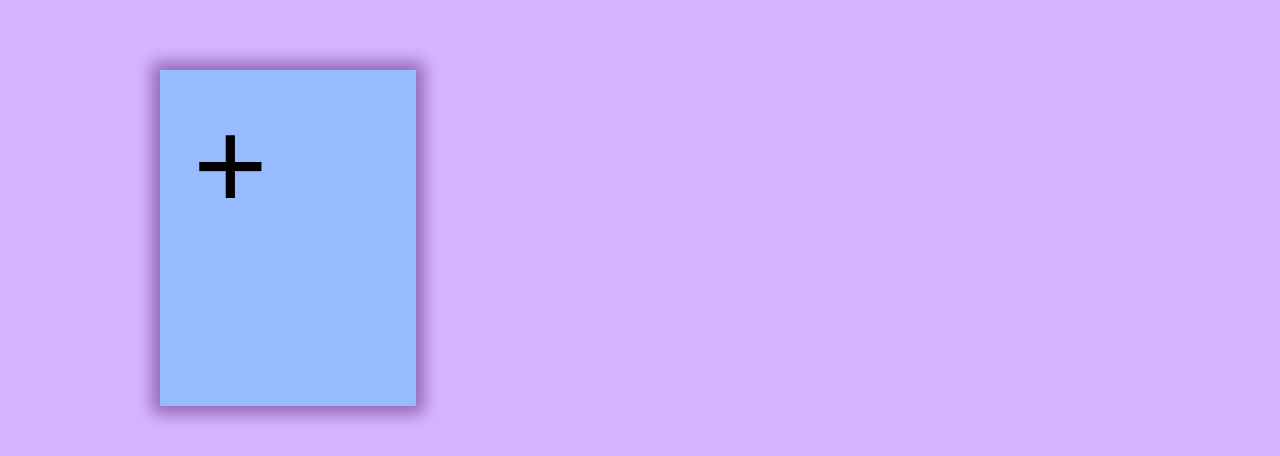
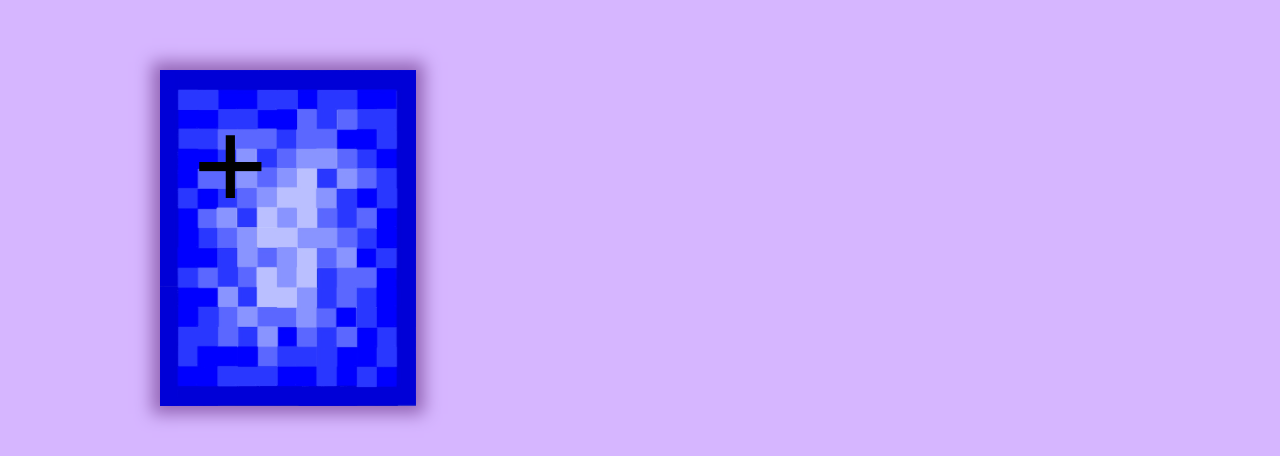
Before and after one commit to MichelleW1234/Word-Processor, a React (Vite) app: page /#/home in a window 1280 px wide. Shown: the part 220-676 px from the top of the page. Built offline with nearby package versions, Linux system fonts and the light colour scheme.

Commit message:
new image

```diff
--- a/src/components/Homescreen/components/Homescreen.css
+++ b/src/components/Homescreen/components/Homescreen.css
@@ -92,15 +92,19 @@
     font-size: 8rem;
     padding: 2rem;
 
-    background-color: rgb(150, 188, 255);
     box-shadow: 0 0 1rem 0.5rem rgb(147, 102, 182);
+
+    background-image: url("../../../images/image 2.svg");
+    background-repeat: no-repeat;
+    background-size: cover;
+    background-position: center;
 
 }
 
 .HomeDocPageNew:hover{
 
     color: white;
-    background-color: rgb(63, 34, 250);
+    box-shadow: 0 0 1rem 0.5rem rgb(7, 0, 64);
 
 }
 
```
Also changed, not shown: src/images/image 2.svg (added).
